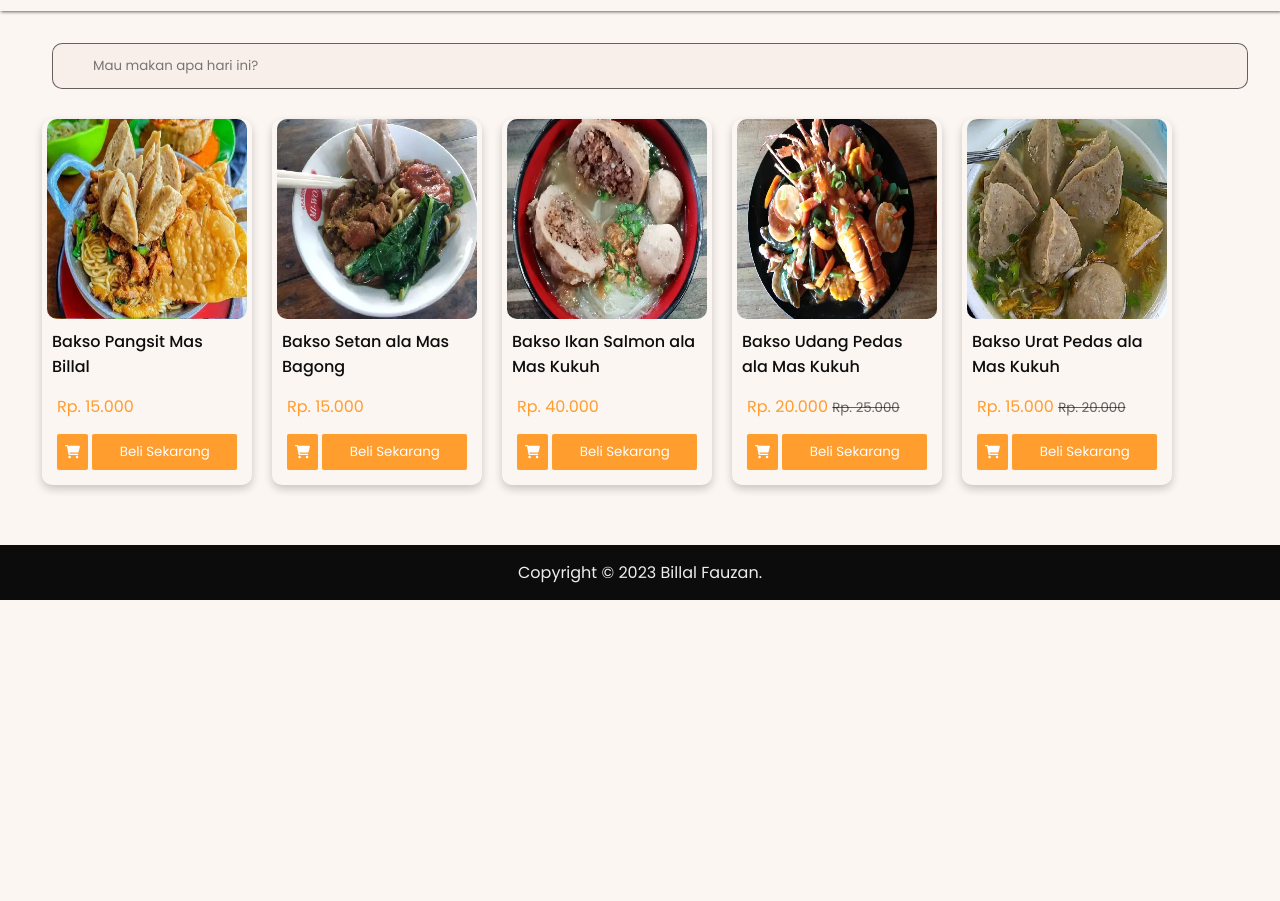
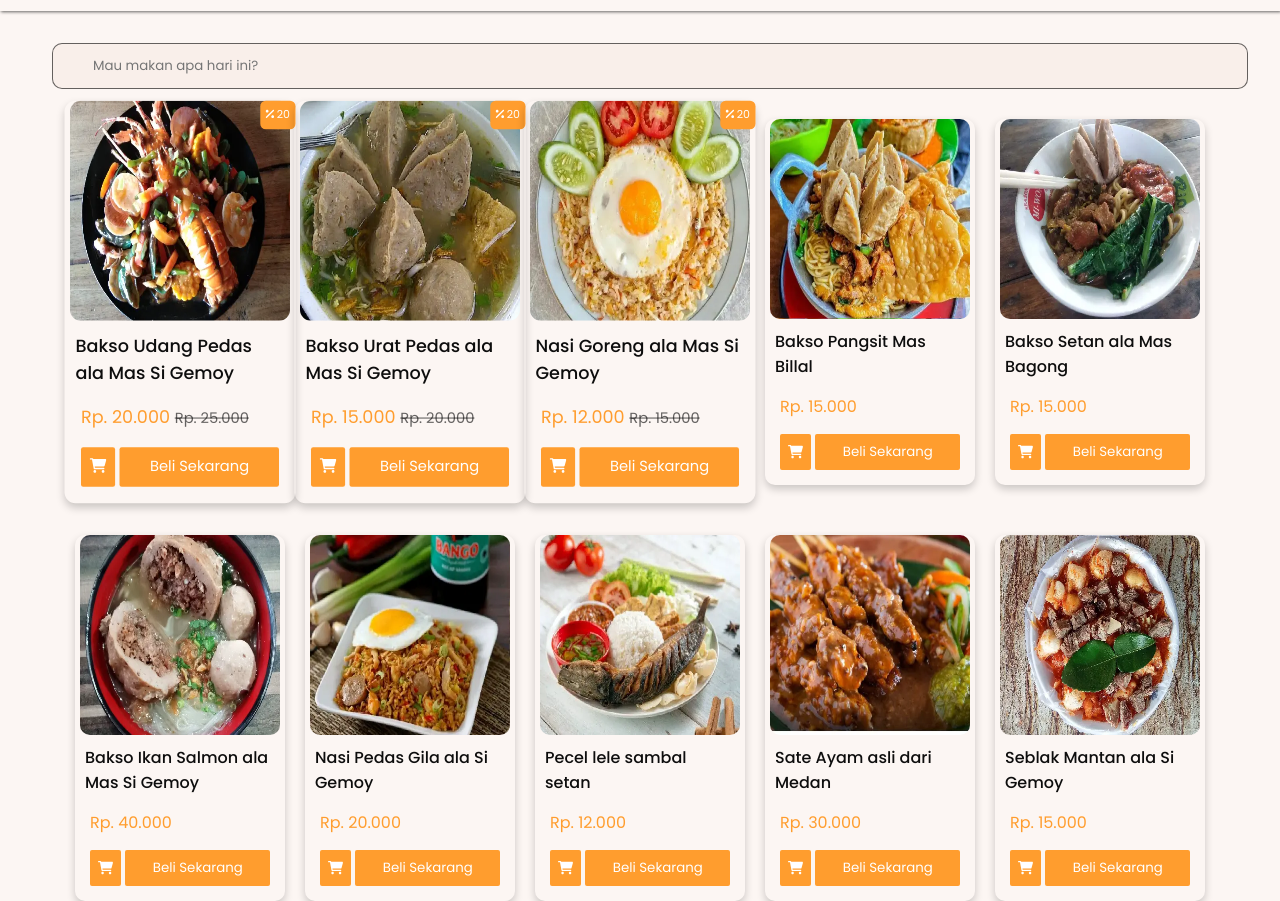
Before and after one commit to billalxcode/web-statis-restoran, a plain HTML site: page menu.html in a window 1280 px wide. Shown: the part 57-958 px from the top of the page. Before the commit the page ends 800 px from the top, so only its background shows below. Drawn offline with Linux system fonts and the light colour scheme.

Commit message:
update semua bang

```diff
--- a/css/menu.css
+++ b/css/menu.css
@@ -33,10 +33,13 @@
     flex-direction: row;
     flex-wrap: wrap;
     min-width: 100%;
+    width: 65%;
+    justify-content: center;
 }
 
 .menu-card {
     margin: 10px;
+    margin-bottom: 40px;
     box-shadow: 0 4px 8px 0 rgba(0, 0, 0, 0.2);
     border-radius: 10px;
     padding-bottom: 15px;
@@ -44,7 +47,15 @@
     transition: all .2s ease;
 }
 
-.menu-card:hover {
+.is-promo {
+    scale: 1.1;
+}
+
+.is-promo:hover {
+    transform: scale(1);
+}
+
+.menu-card:not(.is-promo):hover {
     scale: 1.1;
 }
 
@@ -58,6 +69,19 @@
     display: block;
     margin-left: auto;
     margin-right: auto;
+}
+
+.menu-badge {
+    position: absolute;
+    /* right: 10px;
+    top: 5px; */
+    right: 0;
+    top: 0;
+    background-color: var(--deep-saffron);
+    font-size: 10px;
+    padding: 5px;
+    border-radius: 5px;
+    color: white;
 }
 
 .menu-title {
--- a/menu.html
+++ b/menu.html
@@ -12,8 +12,11 @@
     />
 
     <link rel="stylesheet" href="./css/app.css" />
-    <link rel="stylesheet" href="./css/menu.css">
-    <link rel="stylesheet" href="./lib/fontawesome-free-6.2.1-web/css/all.min.css">
+    <link rel="stylesheet" href="./css/menu.css" />
+    <link
+      rel="stylesheet"
+      href="./lib/fontawesome-free-6.2.1-web/css/all.min.css"
+    />
   </head>
   <body>
     <div class="navbar">
@@ -37,70 +40,196 @@
 
     <div class="content">
       <form action="/menu.html" method="get" class="form-search">
-        <input type="text" class="input-search" placeholder="Mau makan apa hari ini?">
+        <input
+          type="text"
+          class="input-search"
+          placeholder="Mau makan apa hari ini?"
+        />
       </form>
 
       <div class="menu-container">
+        <div class="menu-card is-promo">
+          <img
+            class="menu-img"
+            src="/images/menu/bakso-udang-mas-kukuh.webp"
+            alt="Bakso Pangsit"
+          />
+          <span class="menu-badge"><i class="fa fa-percent"></i> 20</span>
+          <h4 class="menu-title">Bakso Udang Pedas ala Mas Si Gemoy</h4>
+          <p class="menu-price">
+            Rp. 20.000 <small class="menu-price-discount">Rp. 25.000</small>
+          </p>
+
+          <div class="btn-group">
+            <button class="btn btn-primary">
+              <i class="fa fa-shopping-cart"></i>
+            </button>
+            <button class="btn btn-buy">Beli Sekarang</button>
+          </div>
+        </div>
+
+        <div class="menu-card is-promo">
+          <img
+            class="menu-img"
+            src="/images/menu/bakso-urat-pedas.webp"
+            alt="Bakso Pangsit"
+          />
+          <span class="menu-badge"><i class="fa fa-percent"></i> 20</span>
+          <h4 class="menu-title">Bakso Urat Pedas ala Mas Si Gemoy</h4>
+          <p class="menu-price">
+            Rp. 15.000 <small class="menu-price-discount">Rp. 20.000</small>
+          </p>
+
+          <div class="btn-group">
+            <button class="btn btn-primary">
+              <i class="fa fa-shopping-cart"></i>
+            </button>
+            <button class="btn btn-buy">Beli Sekarang</button>
+          </div>
+        </div>
+
+        <div class="menu-card is-promo">
+          <img
+            class="menu-img"
+            src="/images/menu/nasi-goreng-lengkap.webp"
+            alt="Bakso Pangsit"
+          />
+          <span class="menu-badge"><i class="fa fa-percent"></i> 20</span>
+          <h4 class="menu-title">Nasi Goreng ala Mas Si Gemoy</h4>
+          <p class="menu-price">
+            Rp. 12.000 <small class="menu-price-discount">Rp. 15.000</small>
+          </p>
+
+          <div class="btn-group">
+            <button class="btn btn-primary">
+              <i class="fa fa-shopping-cart"></i>
+            </button>
+            <button class="btn btn-buy">Beli Sekarang</button>
+          </div>
+        </div>
         <div class="menu-card">
-          <img class="menu-img" src="/images/menu/bakso-pangsit-enak.webp" alt="Bakso Pangsit">
+          <img
+            class="menu-img"
+            src="/images/menu/bakso-pangsit-enak.webp"
+            alt="Bakso Pangsit"
+          />
           <h4 class="menu-title">Bakso Pangsit Mas Billal</h4>
           <p class="menu-price">Rp. 15.000</p>
 
           <div class="btn-group">
-            <button class="btn btn-primary"><i class="fa fa-shopping-cart"></i></button>
+            <button class="btn btn-primary">
+              <i class="fa fa-shopping-cart"></i>
+            </button>
             <button class="btn btn-buy">Beli Sekarang</button>
           </div>
         </div>
 
         <div class="menu-card">
-          <img class="menu-img" src="/images/menu/bakso-mas-bagong.webp" alt="Bakso Pangsit">
+          <img
+            class="menu-img"
+            src="/images/menu/bakso-mas-bagong.webp"
+            alt="Bakso Pangsit"
+          />
           <h4 class="menu-title">Bakso Setan ala Mas Bagong</h4>
           <p class="menu-price">Rp. 15.000</p>
 
           <div class="btn-group">
-            <button class="btn btn-primary"><i class="fa fa-shopping-cart"></i></button>
+            <button class="btn btn-primary">
+              <i class="fa fa-shopping-cart"></i>
+            </button>
             <button class="btn btn-buy">Beli Sekarang</button>
           </div>
         </div>
 
         <div class="menu-card">
-          <img class="menu-img" src="/images/menu/bakso-ikan-ala-maskukuh.webp" alt="Bakso Pangsit">
-          <h4 class="menu-title">Bakso Ikan Salmon ala Mas Kukuh</h4>
+          <img
+            class="menu-img"
+            src="/images/menu/bakso-ikan-ala-maskukuh.webp"
+            alt="Bakso Pangsit"
+          />
+          <h4 class="menu-title">Bakso Ikan Salmon ala Mas Si Gemoy</h4>
           <p class="menu-price">Rp. 40.000</p>
 
           <div class="btn-group">
-            <button class="btn btn-primary"><i class="fa fa-shopping-cart"></i></button>
+            <button class="btn btn-primary">
+              <i class="fa fa-shopping-cart"></i>
+            </button>
+            <button class="btn btn-buy">Beli Sekarang</button>
+          </div>
+        </div>
+        <div class="menu-card">
+          <img
+            class="menu-img"
+            src="/images/menu/nasi-goreng.webp"
+            alt="Bakso Pangsit"
+          />
+          <h4 class="menu-title">Nasi Pedas Gila ala Si Gemoy</h4>
+          <p class="menu-price">Rp. 20.000</p>
+
+          <div class="btn-group">
+            <button class="btn btn-primary">
+              <i class="fa fa-shopping-cart"></i>
+            </button>
             <button class="btn btn-buy">Beli Sekarang</button>
           </div>
         </div>
 
         <div class="menu-card">
-          <img class="menu-img" src="/images/menu/bakso-udang-mas-kukuh.webp" alt="Bakso Pangsit">
-          <h4 class="menu-title">Bakso Udang Pedas ala Mas Kukuh</h4>
-          <p class="menu-price">Rp. 20.000  <small class="menu-price-discount">Rp. 25.000</small></p>
+          <img
+            class="menu-img"
+            src="/images/menu/pecel-lele-sambal-setan.webp"
+            alt="Bakso Pangsit"
+          />
+          <h4 class="menu-title">Pecel lele sambal setan</h4>
+          <p class="menu-price">Rp. 12.000</p>
 
           <div class="btn-group">
-            <button class="btn btn-primary"><i class="fa fa-shopping-cart"></i></button>
+            <button class="btn btn-primary">
+              <i class="fa fa-shopping-cart"></i>
+            </button>
             <button class="btn btn-buy">Beli Sekarang</button>
           </div>
         </div>
 
         <div class="menu-card">
-          <img class="menu-img" src="/images/menu/bakso-urat-pedas.webp" alt="Bakso Pangsit">
-          <h4 class="menu-title">Bakso Urat Pedas ala Mas Kukuh</h4>
-          <p class="menu-price">Rp. 15.000 <small class="menu-price-discount">Rp. 20.000</small></p>
+          <img
+            class="menu-img"
+            src="/images/menu/sate-madura.webp"
+            alt="Bakso Pangsit"
+          />
+          <h4 class="menu-title">Sate Ayam asli dari Medan</h4>
+          <p class="menu-price">Rp. 30.000</p>
 
           <div class="btn-group">
-            <button class="btn btn-primary"><i class="fa fa-shopping-cart"></i></button>
+            <button class="btn btn-primary">
+              <i class="fa fa-shopping-cart"></i>
+            </button>
+            <button class="btn btn-buy">Beli Sekarang</button>
+          </div>
+        </div>
+
+        <div class="menu-card">
+          <img
+            class="menu-img"
+            src="/images/menu/seblak-mantan.webp"
+            alt="Bakso Pangsit"
+          />
+          <h4 class="menu-title">Seblak Mantan ala Si Gemoy</h4>
+          <p class="menu-price">Rp. 15.000</p>
+
+          <div class="btn-group">
+            <button class="btn btn-primary">
+              <i class="fa fa-shopping-cart"></i>
+            </button>
             <button class="btn btn-buy">Beli Sekarang</button>
           </div>
         </div>
       </div>
     </div>
     <footer class="footer">
-        <p class="footer-copyright">Copyright &copy; 2023 Billal Fauzan.</p>
-      </footer>
+      <p class="footer-copyright">Copyright &copy; 2023 Billal Fauzan.</p>
+    </footer>
 
-      <script src="./lib/fontawesome-free-6.2.1-web/js/all.min.js"></script>
+    <script src="./lib/fontawesome-free-6.2.1-web/js/all.min.js"></script>
   </body>
 </html>
```
Also changed, not shown: images/menu/nasi-goreng-lengkap.webp (renamed from images/menu/mie-goreng-telur-lengkap.webp), images/menu/nasi-goreng.webp (added), images/menu/pecel-lele-sambal-setan.webp (added), images/menu/sate-madura.webp (added), images/menu/seblak-mantan.webp (added).
